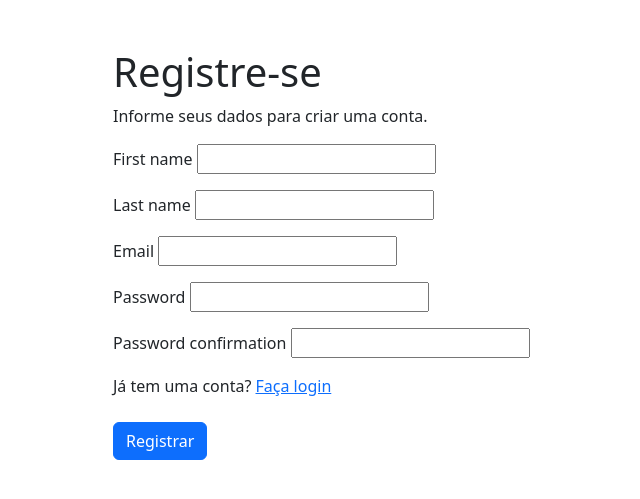
After one commit to thanwill/kanban-up, a Django app: template templates/login/register.html in a window 1280 px wide. The commit adds this page. Shown: the top 499 px of the page, without its empty margins (254-894 px from the left). Run offline with Django 3.2, Linux system fonts and the light colour scheme; the template is opened without the code that fills it, so the values that code supplies are empty, except form fields; tables that the repository leaves empty hold one stand-in row (values such as "Sample post"); form fields are guessed from the names that the template uses.

Commit message:
Refatora as urls, define o questionário de cadastro para novos usuários
Signed-off-by: Jonathan Pereira <jonathan14willian@gmail.com>

```diff
--- a/login/urls.py
+++ b/login/urls.py
@@ -1,6 +1,8 @@
 from django.urls import path
-from .views import index  # Certifique-se de que está importando a view correta
+
+from .views import index, register  # Certifique-se de que está importando a view correta
 
 urlpatterns = [
-    path('', index, name='login'),  # A URL deve ser uma string vazia para corresponder a 'login/'
+    path('', index, name='login'),
+    path('register/', register, name='register'),
 ]
--- a/templates/login/index.html
+++ b/templates/login/index.html
@@ -2,31 +2,15 @@
 <html lang="pt-br">
 <head>
     <meta charset="UTF-8">
-    <title>Conecte-se</title>
+    <title>Tela de login</title>
     <link href="https://cdn.jsdelivr.net/npm/bootstrap@5.3.3/dist/css/bootstrap.min.css" rel="stylesheet"
           integrity="sha384-QWTKZyjpPEjISv5WaRU9OFeRpok6YctnYmDr5pNlyT2bRjXh0JMhjY6hW+ALEwIH" crossorigin="anonymous">
 </head>
 <body>
 <div class="container">
     <div class="row">
-        <div class="col-md-6 offset-md-3 mt-5">
-            <h1>Conecte-se</h1>
-            <p>Informe seus dados para acessar o sistema.</p>
-            <form method="POST" action="">
-                {% csrf_token %}
-                <div class="mb-3">
-                    {{ form.email.label_tag }}
-                    {{ form.email }}
-                    <div id="emailHelp" class="form-text">Nunca compartilharemos seu e-mail com mais ninguém.</div>
-                </div>
-                <div class="mb-3">
-                    {{ form.password.label_tag }}
-                    {{ form.password }}
-                </div>
-                <button type="submit" class="btn btn-primary">Login</button>
-            </form>
-
-        </div>
+        {% block content %}
+        {% endblock %}
     </div>
 </div>
 <script src="https://cdn.jsdelivr.net/npm/bootstrap@5.3.3/dist/js/bootstrap.bundle.min.js"
--- /dev/null
+++ b/templates/login/register.html
@@ -0,0 +1,37 @@
+{% extends "login/index.html" %}
+
+{% block title %}Registre-se{% endblock %}
+
+{% block content %}
+    <!-- Conteúdo principal será renderizado aqui -->
+    <div class="col-md-6 offset-md-3 mt-5">
+        <h1>Registre-se</h1>
+        <p>Informe seus dados para criar uma conta.</p>
+        <form method="POST" action="">
+            {% csrf_token %}
+            <div class="mb-3">
+                {{ form.first_name.label_tag }}
+                {{ form.first_name }}
+            </div>
+            <div class="mb-3">
+                {{ form.last_name.label_tag }}
+                {{ form.last_name }}
+            </div>
+            <div class="mb-3">
+                {{ form.email.label_tag }}
+                {{ form.email }}
+            </div>
+            <div class="mb-3">
+                {{ form.password.label_tag }}
+                {{ form.password }}
+            </div>
+            <div class="mb-3">
+                {{ form.password_confirmation.label_tag }}
+                {{ form.password_confirmation }}
+            </div>
+            <span class="mt-3">Já tem uma conta? <a href="{% url 'login' %}">Faça login</a></span>
+            <br><br>
+            <button type="submit" class="btn btn-primary">Registrar</button>
+        </form>
+    </div>
+{% endblock %}
```
Also changed, not shown: forms/forms.py (+60 -1 lines), login/views.py (+27 -4 lines), templates/login/login.html (added, +26 -0 lines), db.sqlite3, tasks/migrations/0004_alter_task_status.py (added).
